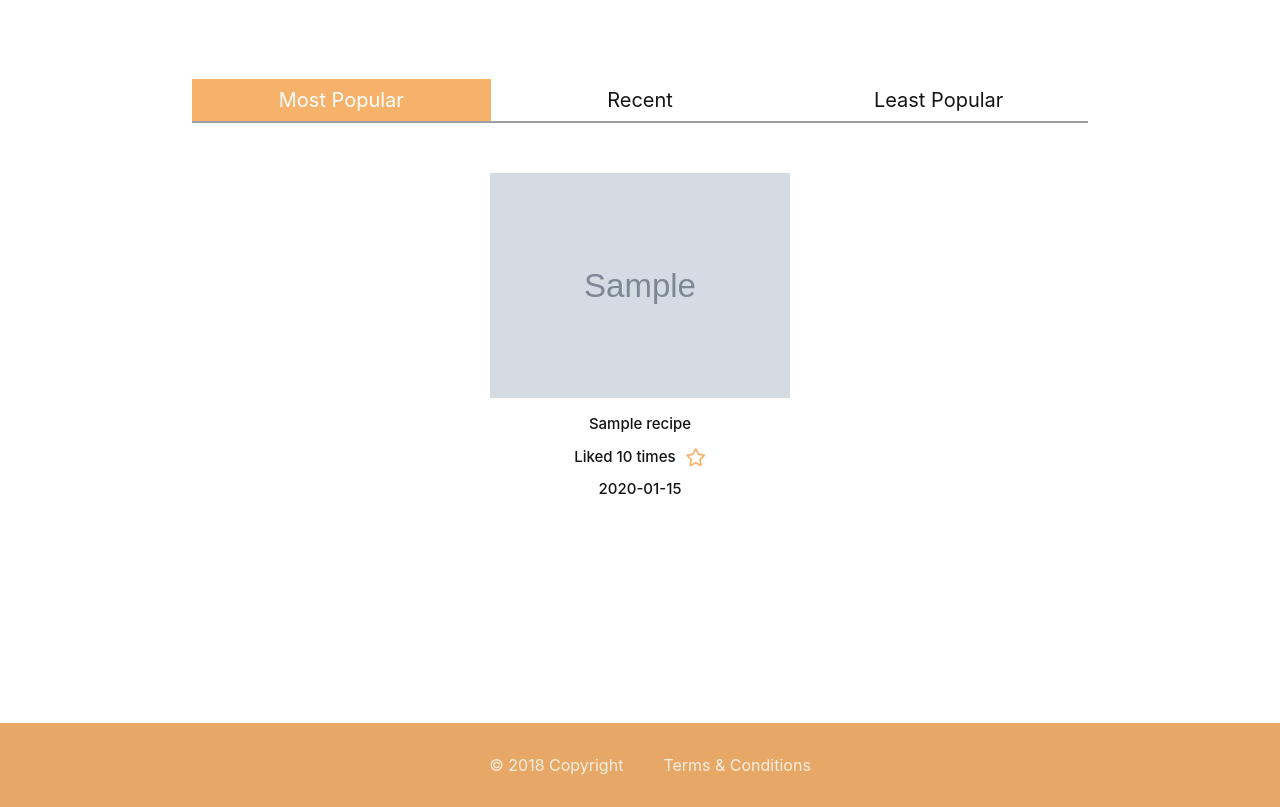
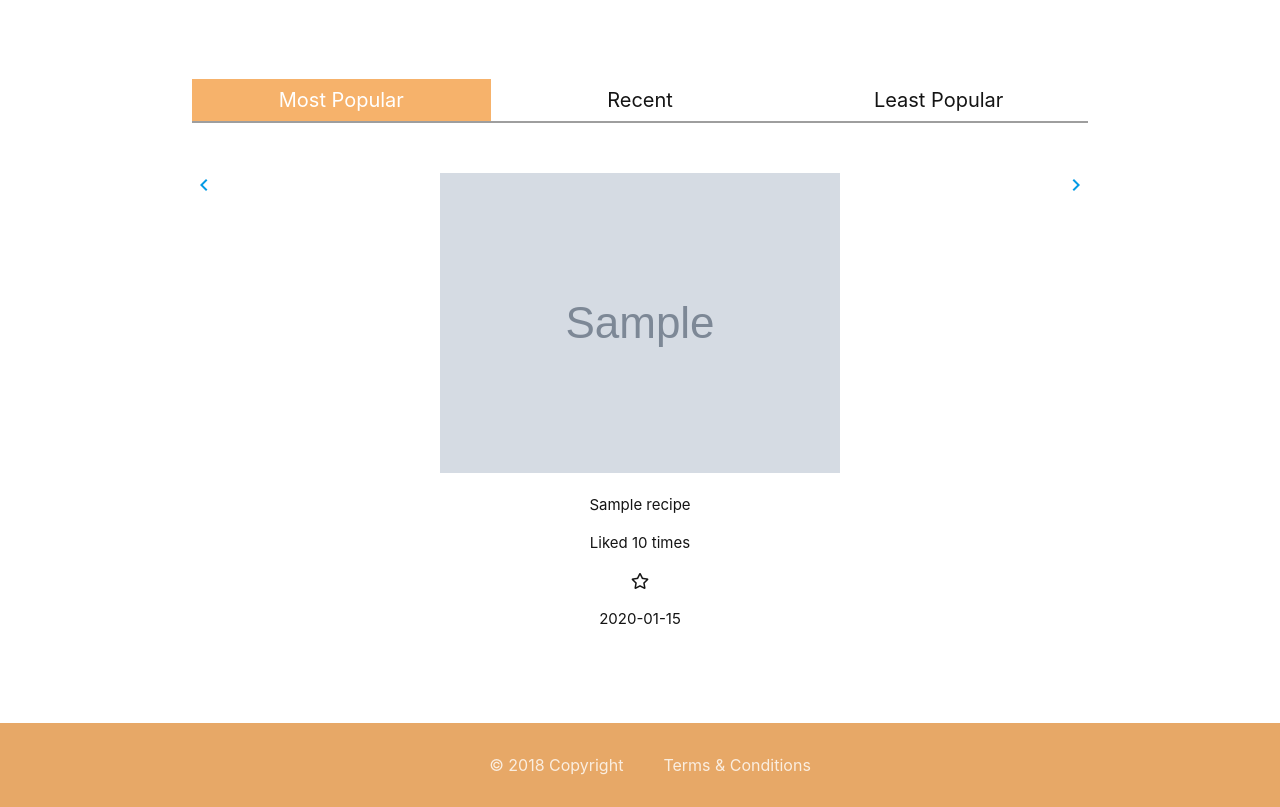
Before and after one commit to alexander4k/online-cookbook, a Flask app: template templates/home.html in a window 1280 px wide. Shown: the part 514-1321 px from the top of the page. Run offline with Flask 2, Linux system fonts and the light colour scheme; the template is opened without the code that fills it: most values are stand-ins (such as "Sample title", 1, 10 or a date in 2020); grey boxes marked "Sample" are stand-in pictures; some libraries are stand-ins or nearby versions.

Commit message:
Modified the carousel to include arrows for scrolling through carousel items

```diff
--- a/templates/base.html
+++ b/templates/base.html
@@ -1,6 +1,5 @@
 <!DOCTYPE html>
 <html lang="en">
-
 <head>
     <meta charset="UTF-8">
     <meta name="viewport" content="width=device-width, initial-scale=1.0">
@@ -11,21 +10,20 @@
     <link rel="stylesheet" type="text/css" href="{{ url_for("static", filename="css/style.css") }}">
     <title>Online Cookbook</title>
 </head>
-
 <body>
     <nav>
         <div class="nav-wrapper">
-            <a href="#" class="brand-logo hvr-underline-from-center"><span>Online</span><span> Cookbook</span></a>
+            <a href="{{ url_for('home') }}" class="brand-logo hvr-underline-from-center"><span>Online</span><span> Cookbook</span></a>
             <a href="#" data-target="nav-mobile" class="sidenav-trigger"><i class="material-icons">menu</i></a>
             <ul class="right hide-on-med-and-down">
-                <li><a href="sass.html" class="hvr-sweep-to-top">All recipes</a></li>
+                <li><a href="{{ url_for('add_recipe') }}" class="hvr-sweep-to-top">All recipes</a></li>
                 <li><a href="collapsible.html" class="hvr-sweep-to-top">Register an account</a></li>
             </ul>
         </div>
     </nav>
     <ul class="sidenav" id="nav-mobile">
         <li><a href="">Register an account</a></li>
-        <li><a href="">All recipes</a></li>
+        <li><a href="{{ url_for('add_recipe') }}">All recipes</a></li>
     </ul>
     {% block content %} {% endblock %}
     <footer class="page-footer">
@@ -38,5 +36,4 @@
     <script src="https://cdnjs.cloudflare.com/ajax/libs/materialize/1.0.0/js/materialize.min.js"></script>
     <script src="{{ url_for("static", filename="js/script.js") }}"></script>
 </body>
-
 </html>
--- a/templates/home.html
+++ b/templates/home.html
@@ -16,15 +16,15 @@
 
     </div>
 </div>
-<div class="container">
+<div class="container main_content">
     <div class="row small_screen_hide">
-        <div class="col s4">
+        <div class="col s4 option">
             <h3 class="option1 active">Most Popular</h3>
         </div>
-        <div class="col s4">
+        <div class="col s4 option">
             <h3 class="option2">Recent</h3>
         </div>
-        <div class="col s4">
+        <div class="col s4 option">
             <h3 class="option3">Least Popular</h3>
         </div>
     </div>
@@ -38,32 +38,48 @@
         </div>
     </div>
     <div class="row">
-        <div class="carousel carousel-slider popular">
+        <div class="carousel carousel-slider center popular">
+            <div class="left">
+                <a href="Previo" class="movePrevCarousel middle-indicator-text content-indicator"><i class="material-icons left  middle-indicator-text">chevron_left</i></a>
+            </div>
+            <div class="right">
+                <a href="Siguiente" class=" moveNextCarousel middle-indicator-text content-indicator"><i class="material-icons right middle-indicator-text">chevron_right</i></a>
+            </div>
             {% for recipe in most_popular %}
-            <a class="carousel-item">
-                <div class="recipe_slide">
+            <div class="carousel-item">
+                <div class="item_container">
+                    <div class="item">
                         <div class="recipe_card">
                             <img src="{{ recipe.image }}">
-                        <div>
+                            <div class="card_info">
                                 <p>{{ recipe.title }}</p>
                                 <span><p>Liked {{ recipe.votes }} times</p><i class="far fa-star"></i></span>
                                 <p class="date">{{ formatted_dates[loop.index0] }}</p>
                             </div>
                         </div>
                     </div>
-            </a>
+                </div>
+            </div>
             {% endfor %}
         </div>
         <div class="carousel carousel-slider recent">
+            <div class="left">
+                <a href="Previo" class="movePrevCarousel middle-indicator-text content-indicator"><i class="material-icons left  middle-indicator-text">chevron_left</i></a>
+            </div>
+            <div class="right">
+                <a href="Siguiente" class=" moveNextCarousel middle-indicator-text content-indicator"><i class="material-icons right middle-indicator-text">chevron_right</i></a>
+            </div>
             {% for recipe in recent %}
             <a class="carousel-item" href="#one!">
-                <div class="recipe_slide">
+                <div class="item_container">
+                    <div class="item">
                         <div class="recipe_card">
                             <img src="{{ recipe.image }}">
-                        <div>
+                            <div class="card_info">
                                 <p>{{ recipe.title }}</p>
                                 <span><p>Liked {{ recipe.votes }} times</p><i class="far fa-star"></i></span>
                                 <p class="date">{{ formatted_dates[loop.index0] }}</p>
+                            </div>
                         </div>
                     </div>
                 </div>
@@ -71,15 +87,23 @@
             {% endfor %}
         </div>
         <div class="carousel carousel-slider least_popular">
+            <div class="left">
+                <a href="Previo" class="movePrevCarousel middle-indicator-text content-indicator"><i class="material-icons left  middle-indicator-text">chevron_left</i></a>
+            </div>
+            <div class="right">
+                <a href="Siguiente" class=" moveNextCarousel middle-indicator-text content-indicator"><i class="material-icons right middle-indicator-text">chevron_right</i></a>
+            </div>
             {% for recipe in least_popular %}
             <a class="carousel-item" href="#one!">
-                <div class="recipe_slide">
+                <div class="item_container">
+                    <div class="item">
                         <div class="recipe_card">
                             <img src="{{ recipe.image }}">
-                        <div>
+                            <div class="card_info">
                                 <p>{{ recipe.title }}</p>
                                 <span><p>Liked {{ recipe.votes }} times</p><i class="far fa-star"></i></span>
                                 <p class="date">{{ formatted_dates[loop.index0] }}</p>
+                            </div>
                         </div>
                     </div>
                 </div>
```
Lines whose indentation alone changed are shown as unchanged.
